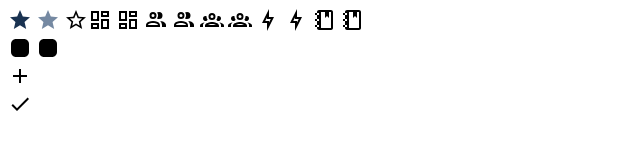
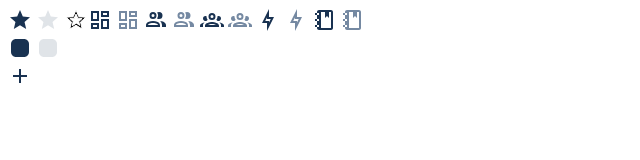
Before and after one commit to Marc-Jamie/StudentsApp, a plain HTML site: page public/design-system/icon/icon.html in a window 1280 px wide. Shown: the whole page, without its empty margins (0-640 px from the left). Drawn offline with Linux system fonts and the light colour scheme.

Commit message:
CSS Icons

```diff
--- a/public/design-system/icon/icon.css
+++ b/public/design-system/icon/icon.css
@@ -5,21 +5,79 @@ body {
 }
 
 /* Star Icons */
+
 .rating-icon-star--selected {
 	color: var(--denim-100);
 }
 
 .rating-icon-star--unselected {
+	color: var(--medium-grey);
+}
+
+.rating-icon-star--outlined {
+	stroke: var(--white);
+}
+
+/* Square Icons */
+
+.rating-icon-square--selected {
+	color: var(--denim-100);
+}
+
+.rating-icon-square--unselected {
+	color: var(--medium-grey);
+}
+
+/* Plus sign */
+
+.plus-sign {
+	color: var(--denim-100);
+}
+
+.check-sign {
+	color: var(--white);
+}
+
+/* Design navbar */
+
+.navbar-dashboard {
 	color: var(--denim-200);
 }
 
-.plus-sign {
+.navbar-dashboard--active {
+	color: var(--denim-100);
 }
 
-.check-sign {
+.navbar-buddy {
+	color: var(--denim-200);
 }
 
-.icons-navbar {
+.navbar-buddy--active {
+	color: var(--denim-100);
+}
+
+.navbar-group {
+	color: var(--denim-200);
+}
+
+.navbar-group--active {
+	color: var(--denim-100);
+}
+
+.navbar-path {
+	color: var(--denim-200);
+}
+
+.navbar-path--active {
+	color: var(--denim-100);
+}
+
+.navbar-journal {
+	color: var(--denim-200);
+}
+
+.navbar-journal--active {
+	color: var(--denim-100);
 }
 
 .icon-box {
--- a/public/design-system/palette.css
+++ b/public/design-system/palette.css
@@ -1,6 +1,8 @@
 /* Please only use these colors! */
 
 :root {
+	--white: #ffffff;
+
 	--medium-grey: #e0e4e8;
 	--light-grey: #f8f8f8;
 
```
